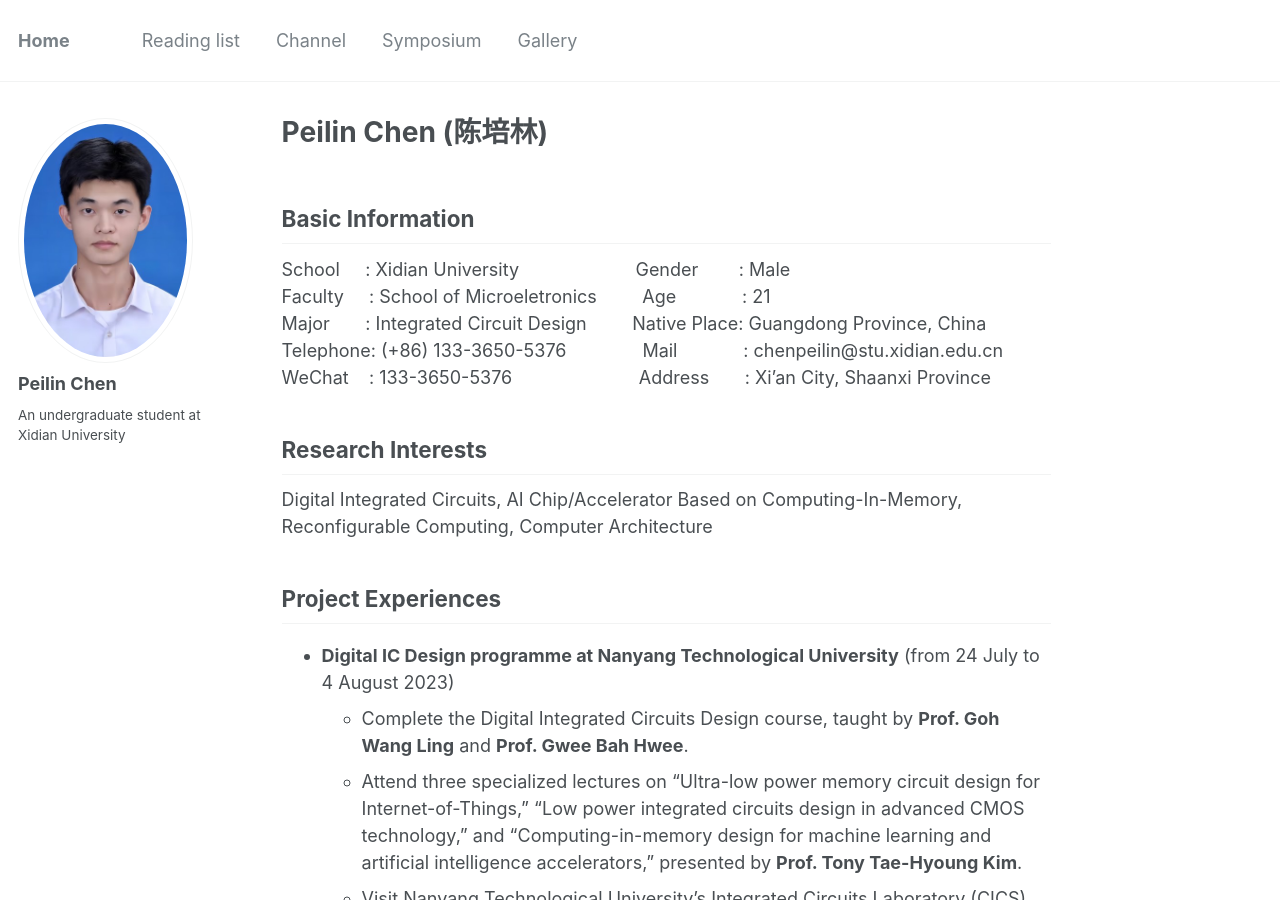
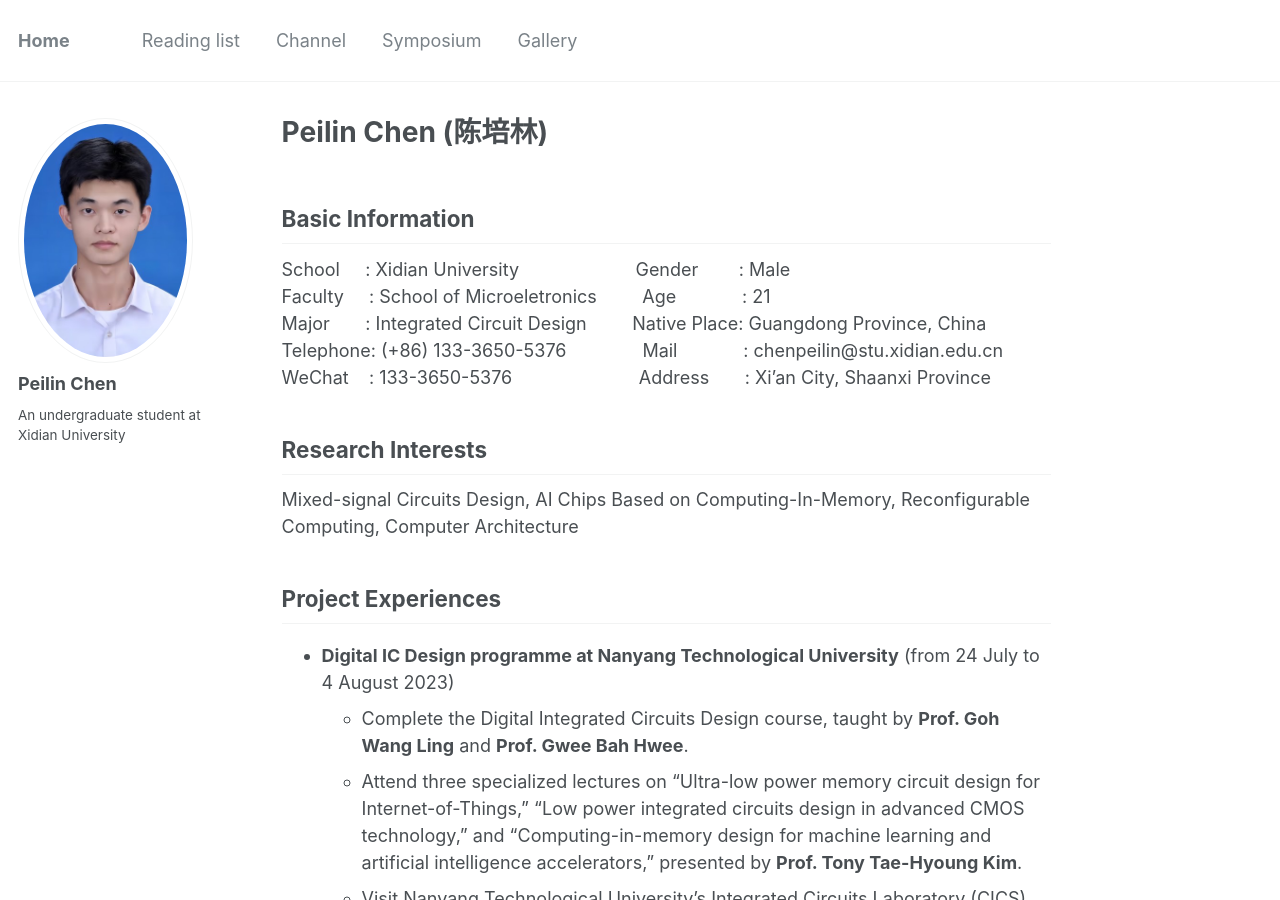
Before and after one commit to peilin-chen/peilin-chen.github.io, a Jekyll site: the page built from _pages/about.md, in a window 1280 px wide and 900 px high. Built offline with Jekyll 4.4.1, drawn with Linux system fonts in a browser that asks for light colours.

Commit message:
Update about.md

```diff
--- a/_pages/about.md
+++ b/_pages/about.md
@@ -16,7 +16,7 @@ Telephone:&nbsp;(+86) 133-3650-5376&nbsp;&nbsp;&nbsp;&nbsp;&nbsp;&nbsp;&nbsp;&nb
 WeChat&nbsp;&nbsp;&nbsp;&nbsp;:&nbsp;133-3650-5376&nbsp;&nbsp;&nbsp;&nbsp;&nbsp;&nbsp;&nbsp;&nbsp;&nbsp;&nbsp;&nbsp;&nbsp;&nbsp;&nbsp;&nbsp;&nbsp;&nbsp;&nbsp;&nbsp;&nbsp;&nbsp;&nbsp;&nbsp;&nbsp;&nbsp;Address&nbsp;&nbsp;&nbsp;&nbsp;&nbsp;&nbsp;&nbsp;: Xi'an City, Shaanxi Province
 
 ## Research Interests
-Digital Integrated Circuits, AI Chip/Accelerator Based on Computing-In-Memory, Reconfigurable Computing, Computer Architecture
+Mixed-signal Circuits Design, AI Chips Based on Computing-In-Memory, Reconfigurable Computing, Computer Architecture
 
 ## Project Experiences
 * **Digital IC Design programme at Nanyang Technological University** (from 24 July to 4 August 2023)
```
